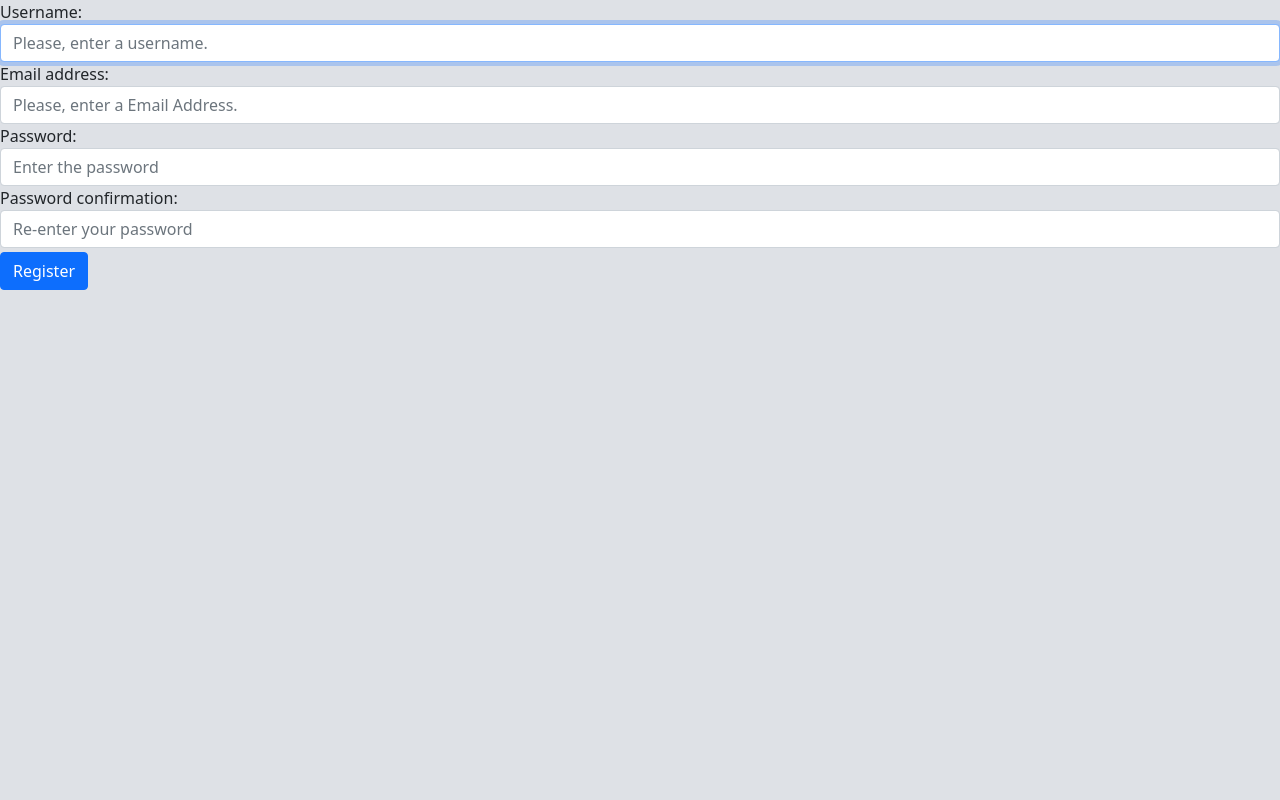
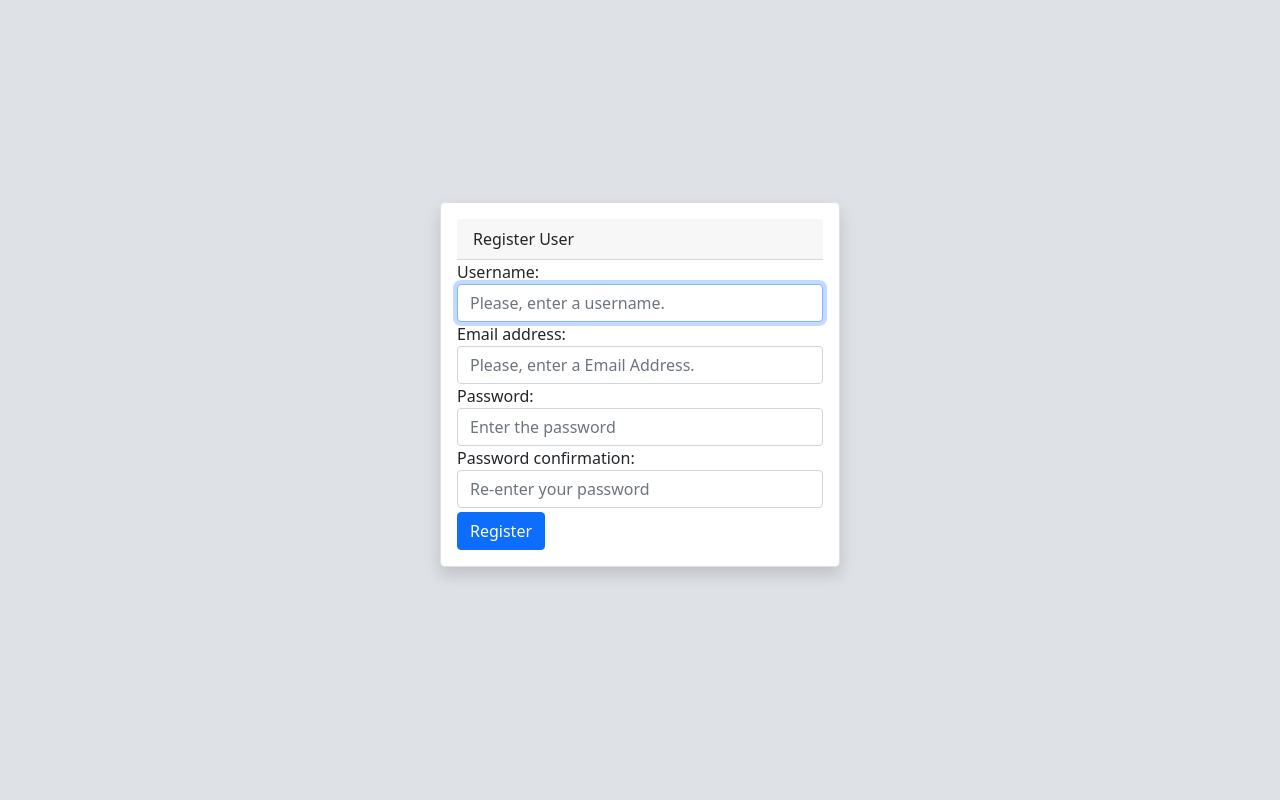
Before and after one commit to ashwinam/garbage-codes-season-01, a Django app: page /accounts/signup/ in a window 1280 px wide. Run offline with Django 4.2, Linux system fonts and the light colour scheme.

Commit message:
registration functionality done

```diff
--- a/DjangoToDo/users/templates/users/register.html
+++ b/DjangoToDo/users/templates/users/register.html
@@ -1,8 +1,22 @@
 {% extends "base.html" %}
 {% block doc_title %}ToDo | Register{% endblock doc_title %}
 
+{% block style %}
+.custom_width{
+    width: 400px;
+}
+{% endblock style %}
+
 {% block content %}
 
+
+
+<div class="container d-flex align-items-center justify-content-center" style="height: 100vh;">
+    <div class="">
+  <div class="card shadow p-3 mb-5 mt-3 bg-body rounded-3 custom_width ">
+      <div class="card-header">
+          Register User
+         </div>
          <form action="" method="post">
             {% csrf_token %}
             {{ form.username.label_tag }}
@@ -15,5 +29,8 @@
             {{ form.password2 }}
             <input type="submit" class="btn btn-primary mt-1" value="Register">
         </form>
+  </div>
+  </div>
+  </div>
 
 {% endblock content %}
```
Lines whose indentation alone changed are shown as unchanged.
